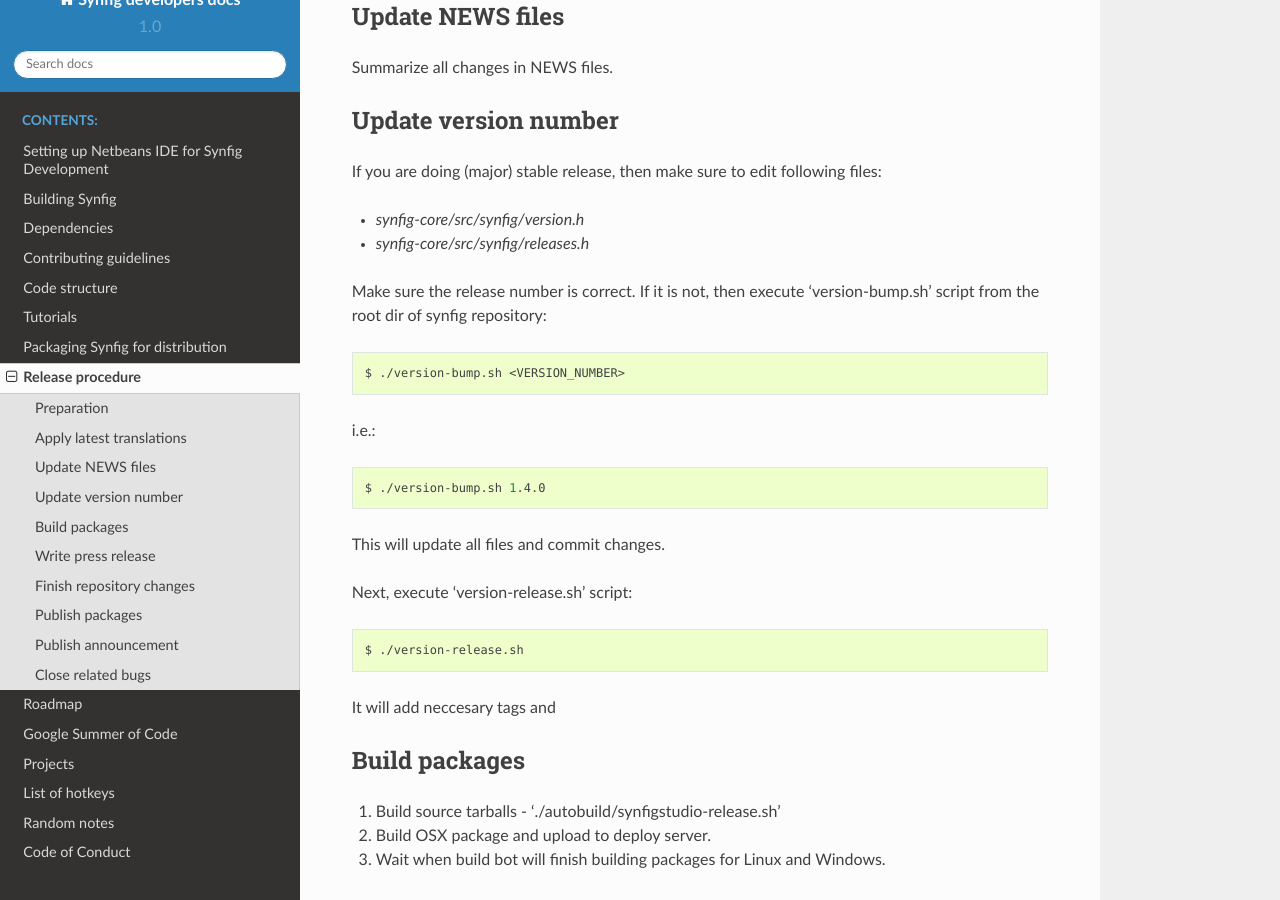
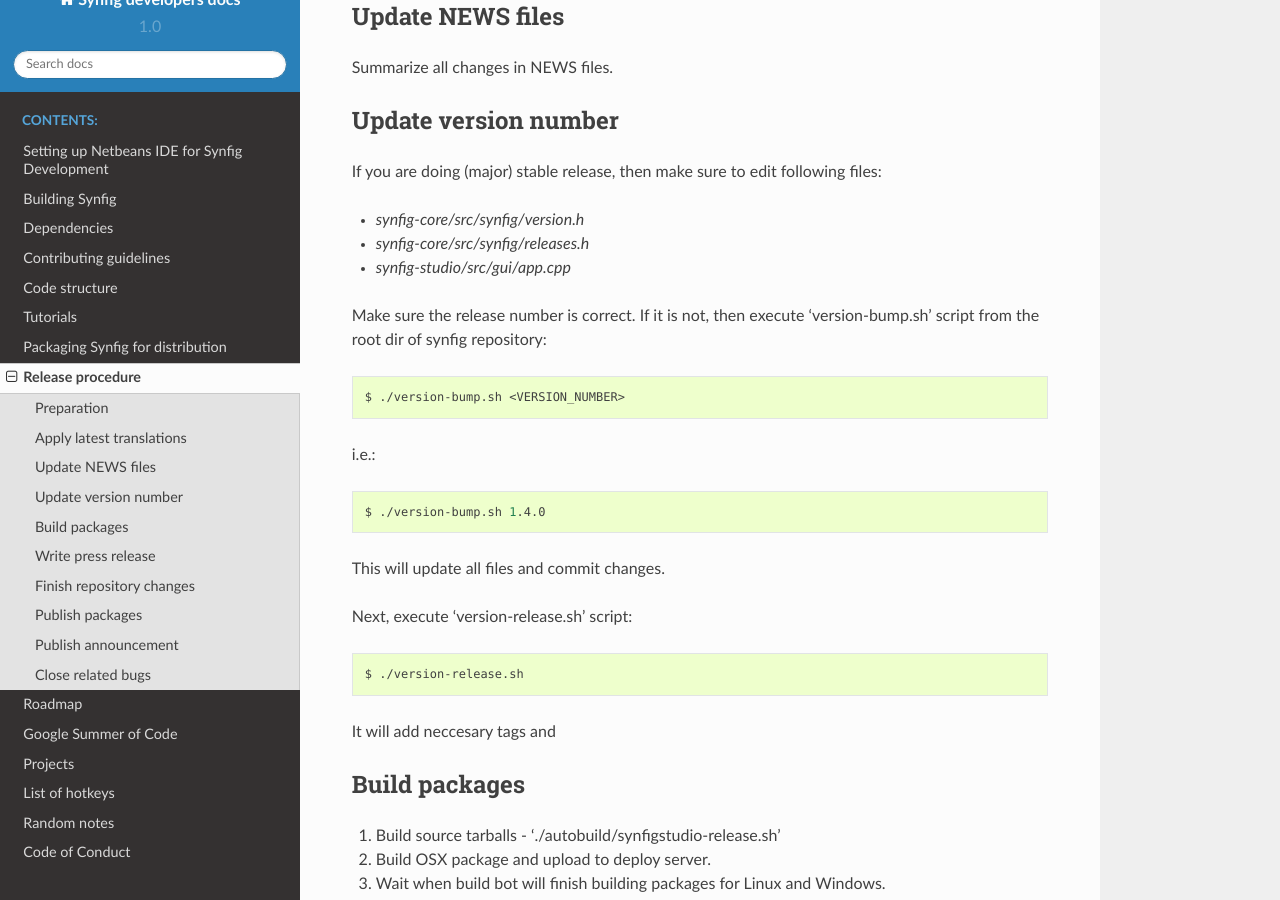
Before and after one commit to synfig/synfig-docs-dev, a Sphinx documentation site: the page built from docs/common/release.rst, in a window 1280 px wide and 900 px high, scrolled down 584 px. Built offline with Sphinx 7.4.7 and the Read the Docs theme 2.0.0, drawn with Linux system fonts in a browser that asks for light colours.

Commit message:
Release procedure: add note about "src/gui/app.cpp"

```diff
--- a/docs/common/release.rst
+++ b/docs/common/release.rst
@@ -29,6 +29,7 @@
 
 * `synfig-core/src/synfig/version.h`
 * `synfig-core/src/synfig/releases.h`
+* `synfig-studio/src/gui/app.cpp`
 
 Make sure the release number is correct. If it is not, then execute 'version-bump.sh' script from the root dir of synfig repository:
 
```
